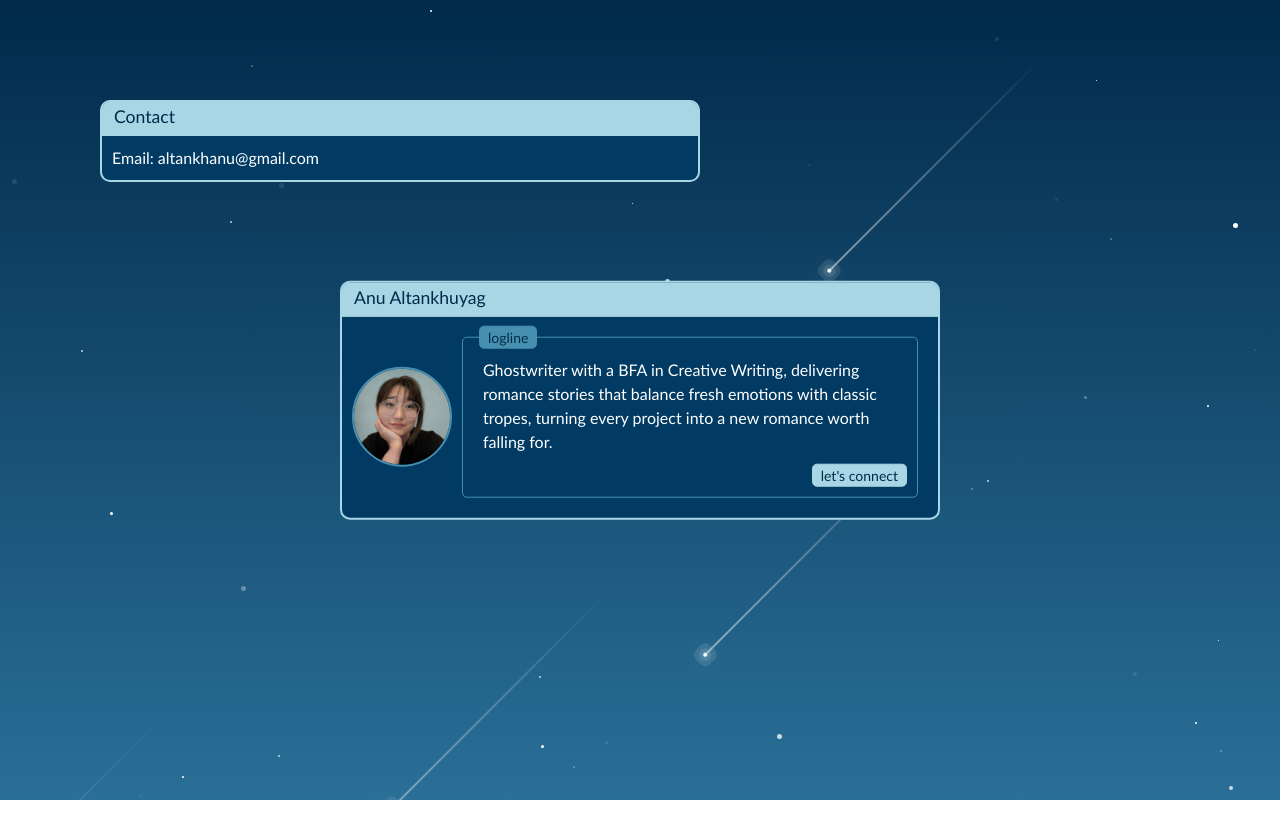
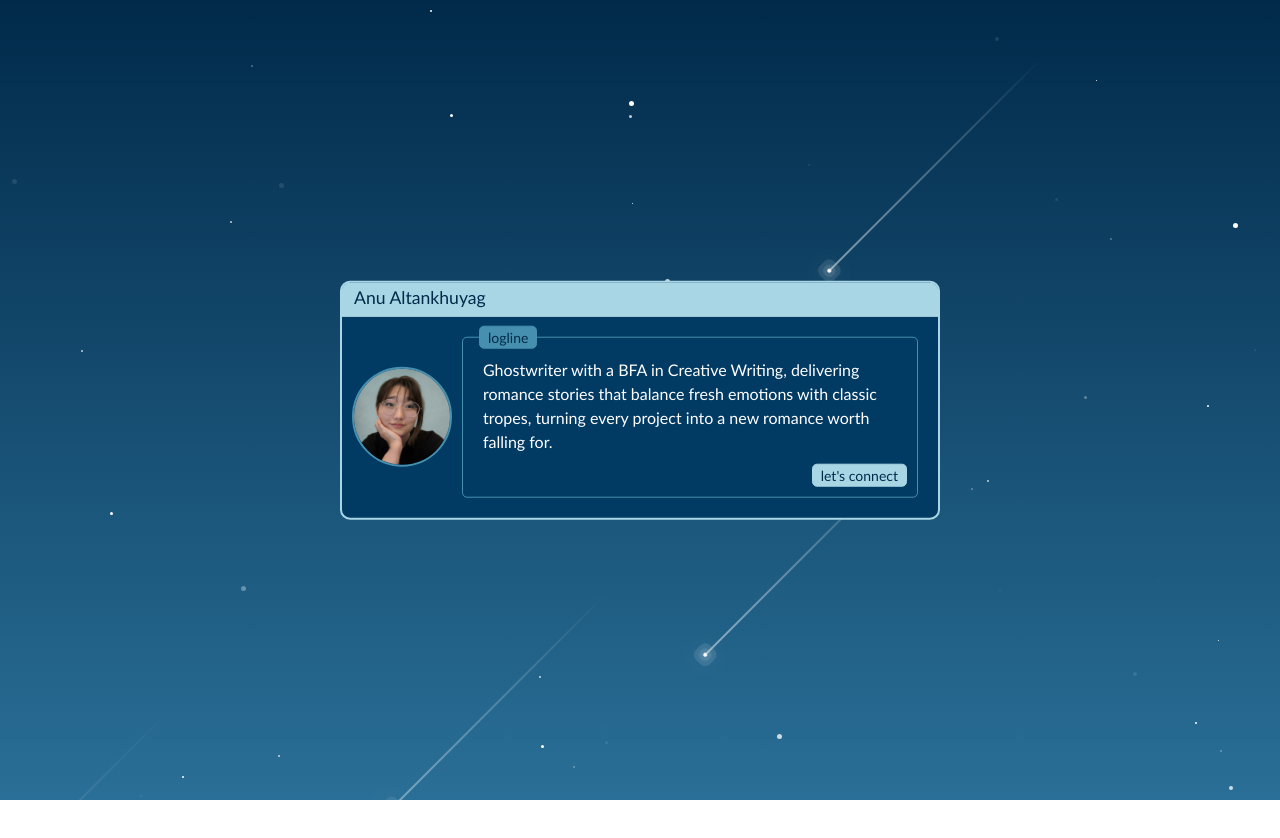
Before and after one commit to lunargravity/anuromance, a Next.js app: page / in a window 1280 px wide. Shown: the top 838 px of the page. Built offline with nearby package versions, Linux system fonts and the light colour scheme.

Commit message:
Added functionality to close and contact buttons

```diff
--- a/src/app/global.css
+++ b/src/app/global.css
@@ -15,6 +15,8 @@
   --star-color-B: transparent;
   --primary-font-family: 'Gill Sans', sans-serif;
   --secondary-font-family: 'Courier New', Courier, monospace;
+  --primary-font-size: 1rem;
+  --secondary-font-size: 0.875rem;
 }
 
 /* === GLOBAL SETTINGS === */
@@ -39,9 +41,7 @@ button {
   cursor: pointer;
   font-family: var(--primary-font-family);
   background-color: var(--color-secondarybackground);
-  padding-left: 0.5rem;
-  padding-right: 0.5rem;
-  font-size: 0.875rem;
+  font-size: var(--secondary-font-size);
   color: var(--color-secondarytext);
   border-radius: 5px;
   border: 1px solid var(--color-secondarybackground);
@@ -108,26 +108,44 @@ section {
   top: 100px;
   left: 100px;
   z-index: 110;
-  width: 80vw;
-  max-width: 600px;
+  width: auto;
   overflow: hidden;
   background-color: var(--color-primarybackground);
   border-radius: 10px;
   border: 2px solid var(--color-secondarybackground);
 }
 
-.draggable-header {
+#contact-window {
+  display: none;
+}
+
+#draggable-header {
+  display: flex;
   cursor: move;
   position: relative;
   width: 100%;
-  height: 2.1rem;
   border: 2px solid var(--color-secondarybackground);
   background-color: var(--color-secondarybackground);
   justify-content: space-between;
   padding-left: 10px;
+  padding-right: 5px;
   font-family: var(--primary-font-family);
-  font-size: 1.1rem;
+  font-size: var(--secondary-font-size);
   color: var(--color-windowbackground);
+}
+
+.close-btn {
+  height: 20px;
+  width: 20px;
+  border: none;
+}
+
+.close-btn:hover {
+  border: none;
+  cursor: pointer;
+  border-radius: 100%;
+  background-color: var(--color-tertiarybackground);
+  color: var(--color-primarytext);
 }
 
 /* === HOME BAR SETTINGS === */
@@ -188,7 +206,7 @@ section {
   background-color: var(--color-tertiarybackground);
   padding-left: 0.5rem;
   padding-right: 0.5rem;
-  font-size: 0.875rem;
+  font-size: var(--secondary-font-size);
   color: var(--color-secondarytext);
   border-radius: 5px;
   border: 1px solid var(--color-tertiarybackground);
@@ -202,6 +220,8 @@ section {
 .contact {
   display: flex;
   justify-self: flex-end;
+  padding-left: 0.5rem;
+  padding-right: 0.5rem;
 }
 
 /* === CONTACT SETTINGS === */
--- a/src/app/page.tsx
+++ b/src/app/page.tsx
@@ -74,6 +74,15 @@ function dragElement(elmnt: HTMLElement) {
   }
 }
 
+function toggleDisplay(buttonId: string) {
+  var x = document.getElementById(buttonId)!;
+  if (x.style.display === "none" || x.style.display === "") {
+    x.style.display = "block";
+  } else {
+    x.style.display = "none";
+  }
+}
+
 export default function Page() {
   const [stars, setStars] = React.useState<Star[]>([]);
   const skyRef = useRef<HTMLDivElement>(null);
@@ -87,10 +96,10 @@ export default function Page() {
     }
     setStars(starArr);
 
-    const container = document.getElementById("draggable-container")!;
-    if (container) {
-      dragElement(container);
-    }
+    const container = document.querySelector(".draggable-container");
+if (container instanceof HTMLElement) {
+  dragElement(container);
+}
   }, []);
 
   return (
@@ -129,14 +138,17 @@ export default function Page() {
                     tropes, turning every project into a new romance worth
                     falling for.
                   </p>
-                  <button className="contact">let&apos;s connect</button>
+                  <button className="contact" onClick={() => toggleDisplay("contact-window")}>let&apos;s connect</button>
                 </div>
               </div>
             </div>
           </div>
         </div>
-        <div id="draggable-container" className="draggable-container">
-          <div id="draggable-header" className="draggable-header">Contact</div>
+        <div id="contact-window" className="draggable-container">
+          <div id="draggable-header">
+            <p>contact</p>
+            <button className="close-btn" onClick={() => toggleDisplay("contact-window")}>&times;</button>
+            </div>
           <div className="contact-info">
             <p>Email: altankhanu@gmail.com</p>
           </div>
```
